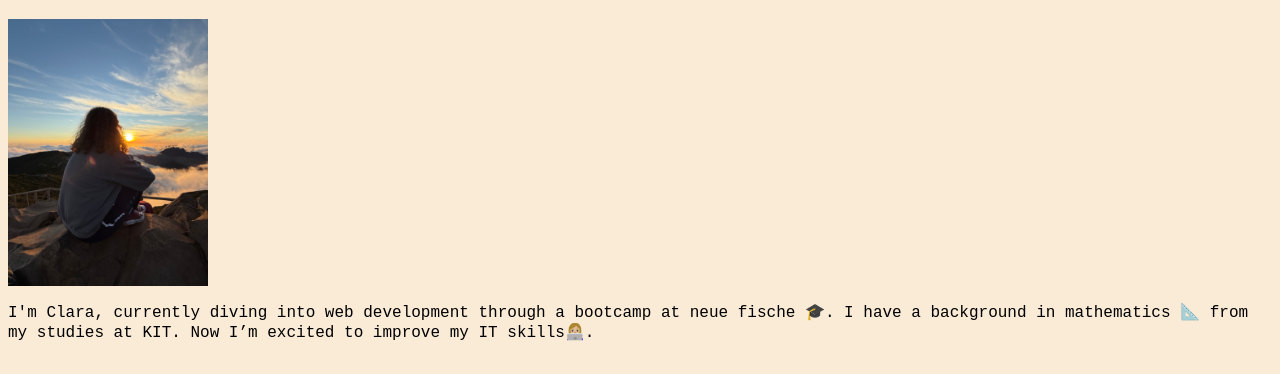
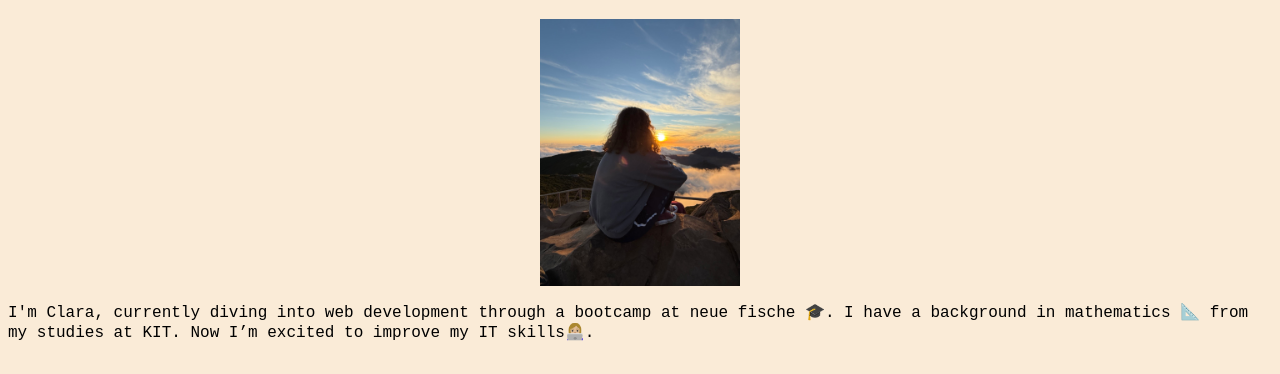
Before and after one commit to claraw-19/personal-website, a website: page index.html in a window 1280 px wide. Shown: the part 61-435 px from the top of the page. Drawn offline with Linux system fonts and the light colour scheme.

Commit message:
center picture with positioning

```diff
--- a/index.html
+++ b/index.html
@@ -10,13 +10,7 @@
     <h1>Hey there!</h1>
 
     <section class="profile">
-      <img
-        src="picture.jpeg"
-        class="centering-image"
-        alt="sunset"
-        width="200"
-        class="profile__image"
-      />
+      <img src="picture.jpeg" alt="sunset" class="profile__image" />
       <p>
         I'm Clara, currently diving into web development through a bootcamp at
         neue fische 🎓. I have a background in mathematics 📐 from my studies at
```
